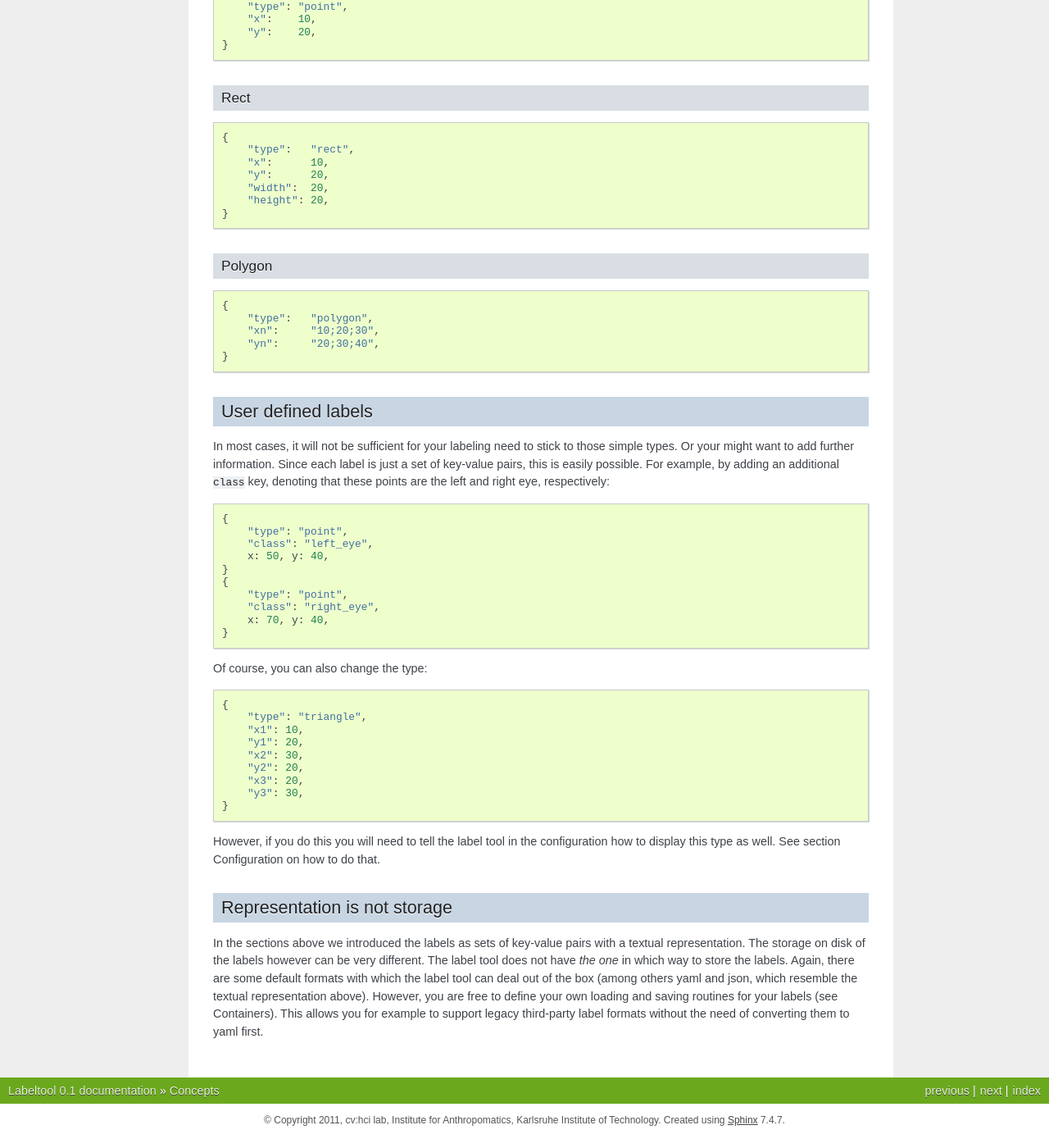
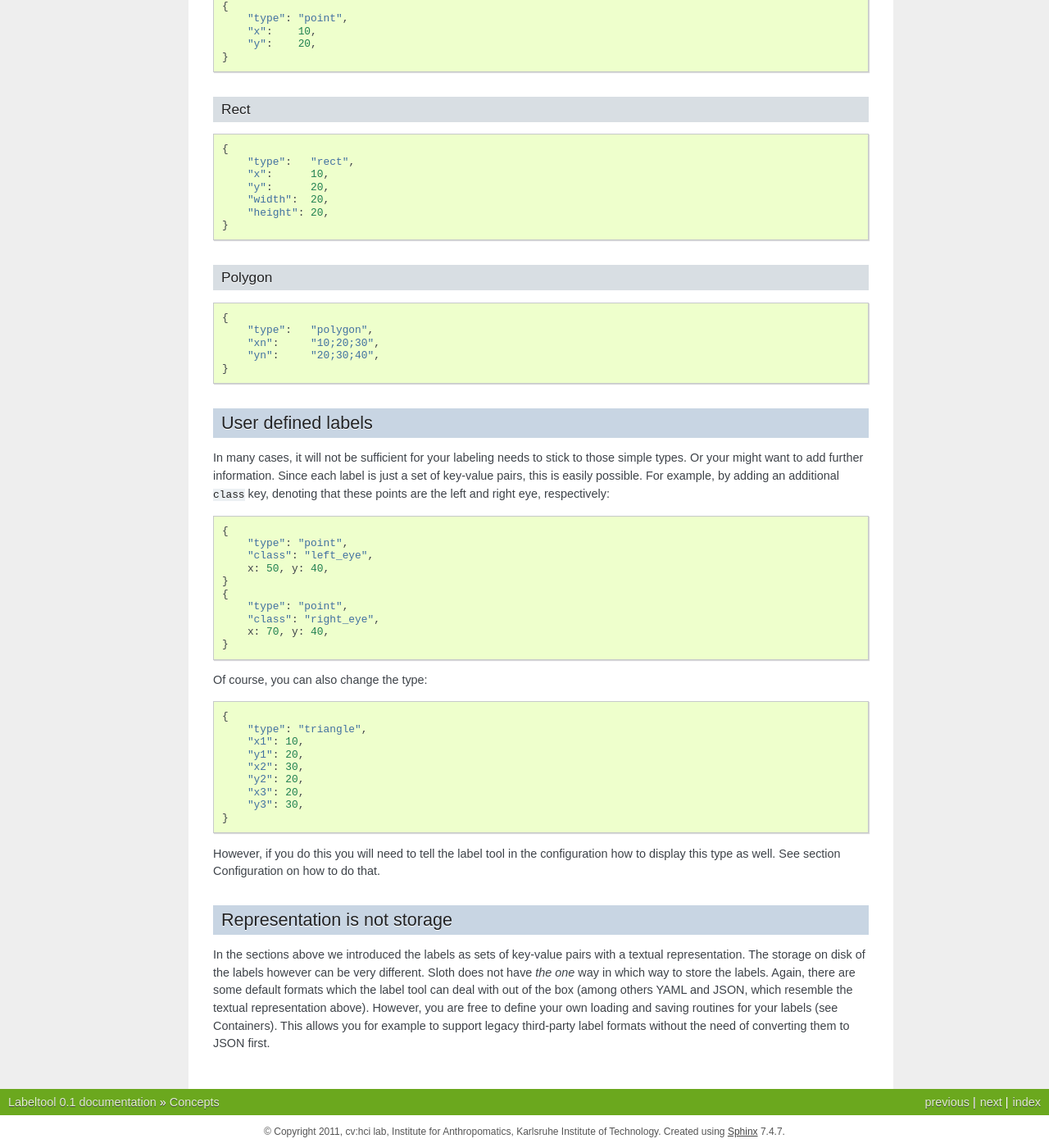
Before and after one commit to cvhciKIT/sloth, a Sphinx documentation site: the page built from doc/concepts.rst, in a window 1280 px wide and 1400 px high, scrolled down 783 px. Shown: the whole window at 82% size. Built offline with Sphinx 7.4.7, drawn with Linux system fonts in a browser that asks for light colours; some of the changed text lies outside the part shown.

Commit message:
update concepts doc

```diff
--- a/doc/concepts.rst
+++ b/doc/concepts.rst
@@ -1,14 +1,18 @@
 .. highlight:: python
 
+========
 Concepts
 ========
+
+In this section, we will introduces some high-level concepts in sloth.
+
 
 Labels
 ------
 
-The label tool is designed for labeling a set of image files or videos.  Each image, or video frame,
-can contain any number of labels.  The labels itself are expected to be sets key-value pairs.  We can
-therefore represent a label for example in the following way::
+Sloth is designed for labeling a set of images or videos.  Each image, or video frame,
+can contain any number of labels.  The labels itself are represented as key-value pairs,
+for example::
 
     {
         type:   "rect",
@@ -20,16 +24,17 @@
     }
 
 The only required key a label *has* to have is the "type" key.  It will be used by the label tool
-to determine the appropriate visualization for this label (in our example it will draw a rect).
-We will later see, how you can customize the mapping between type and visualization and how to
+to determine the appropriate visualization for this label (in our example it will draw a rectangle).
+You will later see, how you can customize the mapping between type and visualization and how to
 write your own visualizations.
+
 
 Label type conventions
 ----------------------
 
-The label tool provides support for a range of standard shape label (for example `rect`, `point`, `polygon` etc.).
+Sloth provides support for a range of standard shape labels (for example `rect`, `point`, `polygon` etc.).
 In order for the label tool to correctly visualize these labels, the labels have to follow
-a convention, which the keys are for `x`- and `y`-coordinates, `width` and `height` and so on.
+a convention, which keys represent the `x`- and `y`-coordinates, `width` and `height` and so on.
 
 The following types are supported out of the box, i.e. corresponding visualization items
 and inserters will be avaible in the default configuration.
@@ -66,10 +71,11 @@
         "yn":     "20;30;40",
     }
 
+
 User defined labels
 -------------------
 
-In most cases, it will not be sufficient for your labeling need to stick to those simple types.  Or
+In many cases, it will not be sufficient for your labeling needs to stick to those simple types.  Or
 your might want to add further information.  Since each label is just a set of key-value pairs, this
 is easily possible.  For example, by adding an additional ``class`` key, denoting that these points
 are the left and right eye, respectively::
@@ -105,12 +111,12 @@
 Representation is not storage
 -----------------------------
 
-In the sections above we introduced the labels as sets of key-value pairs with a textual representation.
-The storage on disk of the labels however can be very different.
-The label tool does not have *the one* in which way to store the labels.  Again,
-there are some default formats with which the label tool can deal out of the
-box (among others yaml and json, which resemble the textual representation
-above).  However, you are free to define your own loading and saving routines
-for your labels (see :doc:`Containers`). This allows you for example to support
-legacy third-party label formats without the need of converting them to yaml
-first.
+In the sections above we introduced the labels as sets of key-value pairs with
+a textual representation.  The storage on disk of the labels however can be
+very different.  Sloth does not have *the one* way in which way to store the
+labels.  Again, there are some default formats which the label tool can deal
+with out of the box (among others YAML and JSON, which resemble the textual
+representation above).  However, you are free to define your own loading and
+saving routines for your labels (see :doc:`Containers`). This allows you for
+example to support legacy third-party label formats without the need of
+converting them to JSON first.
```
